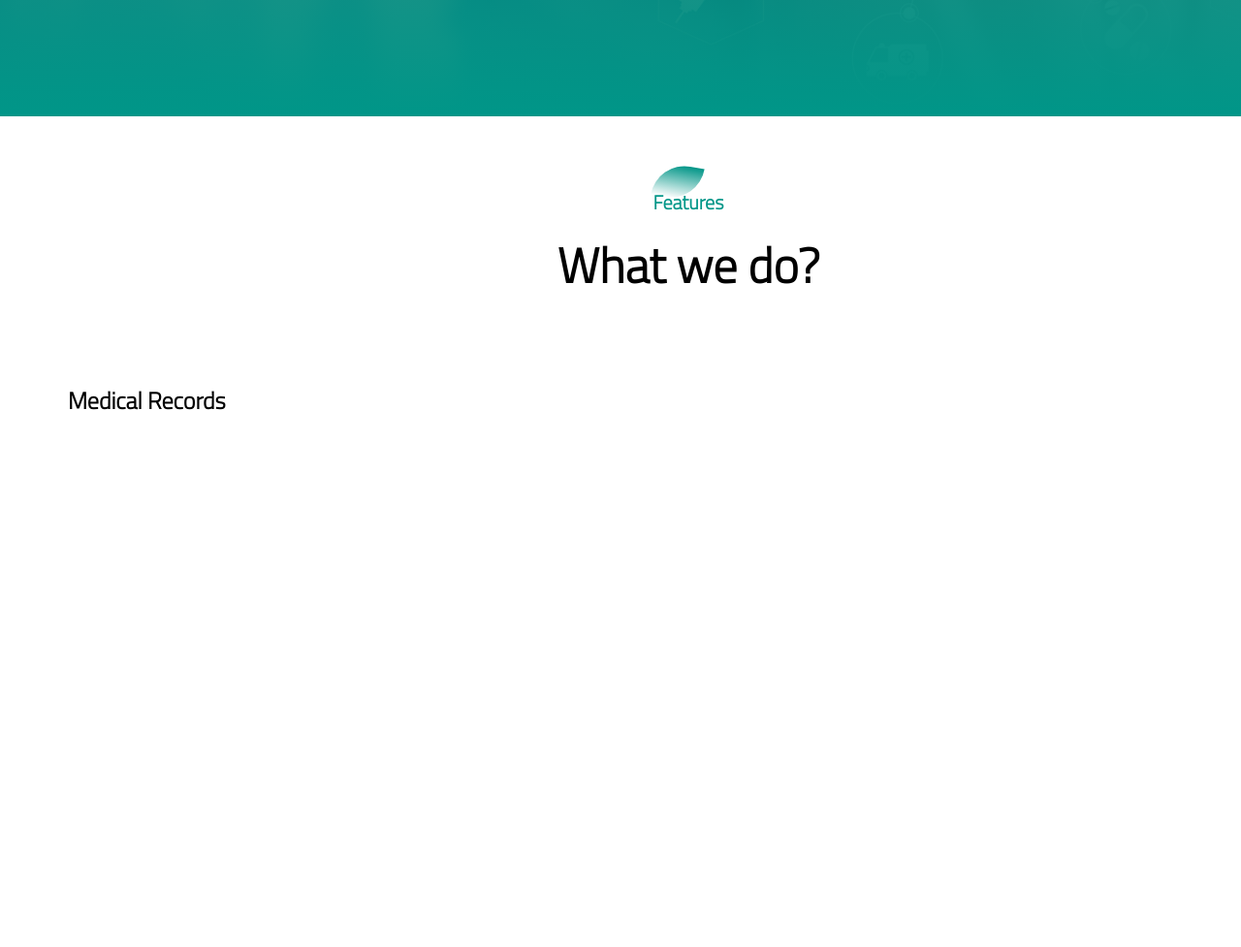
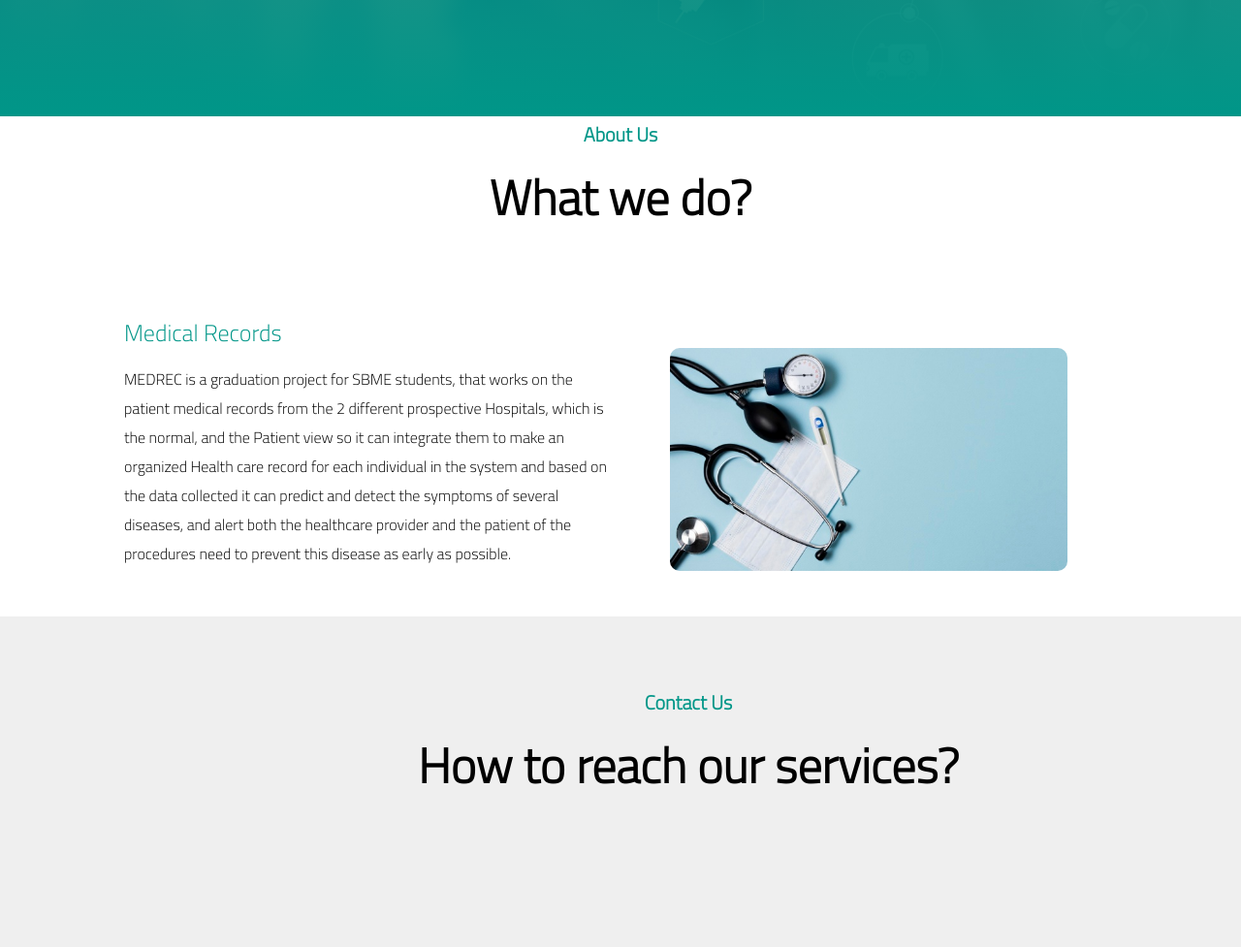
Before and after one commit to yahya-khalaf/MEDREC_website, a plain HTML site: page index.html in a window 1280 px wide. Shown: the part 680-1657 px from the top of the page at 97% size. Before the commit the page ends 1186 px from the top, so only its background shows below. Drawn offline with Linux system fonts and the light colour scheme; some packages are replaced by stand-ins of ours; a script that the page names is missing.

Commit message:
main page 1.1

```diff
--- a/index.html
+++ b/index.html
@@ -6,6 +6,7 @@
       <meta name="viewport" content="width = device-width, intial-scale=1">
       <link href="https://fonts.googleapis.com/css2?family=Cairo:wght@300&display=swap" rel="stylesheet">
       <link href="https://fonts.googleapis.com/css2?family=Changa&display=swap" rel="stylesheet">
+      <script src="https://cdn.jsdelivr.net/gh/cferdinandi/smooth-scroll/dist/smooth-scroll.polyfills.min.js"></script>
 
     </head>
 
@@ -24,9 +25,9 @@
     <div id="sideNav">                <!--here we made our navigation sections -->
       <nav>
         <ul>
-          <li><a href="#" >Home</a></li>
-          <li><a href="#" >Features</a></li>
-          <li><a href="#" >Contact Us</a></li>
+          <li><a href="#Banner" >Home</a></li>
+          <li><a href="#About-Us" >About Us</a></li>
+          <li><a href="#Contact-Us" >Contact Us</a></li>
         </ul>
       </nav>
     </div>
@@ -34,20 +35,42 @@
     <div id="menuButton">            <!--the button layout -->
       <img src="Images/menu.png" id="menu">
     </div>
+
     <!--the following is the second section of the page -->
-    <section id="Features">
+    <section id="About-Us">
       <div class="title-text">
-        <p>Features</p>
+        <p>About Us</p>
         <h1>What we do?</h1>
       </div>
-      <div class="feature box">
+      <div class="featureBox">
         <div class="features">
           <h1> Medical Records</h1>
+          <div class="features-desc">
+            <div class="feature-icon"></div>
+            <div class="features-text">
+              <p> MEDREC is a graduation project for SBME students, that works on the patient medical records from the 2 different prospective Hospitals, which is the normal, and the Patient view so it can integrate them to make an organized Health care record for each individual in the system and based on the data collected it can predict and detect the symptoms of several diseases, and alert both the healthcare provider and the patient of the procedures need to prevent this disease as early as possible. </p>
+            </div>
+          </div>
+        </div>
+        <div class="features-img">
+          <img src="Images/medical_gear1.jpg">
         </div>
       </div>
     </section>
 
-
+    <!--the following is the third section of the page -->
+    <section id="Contact-Us">
+      <div class="title-text">
+        <p>Contact Us</p>
+        <h1>How to reach our services?</h1>
+      </div>
+      <!-- <div class="Social-Links">
+        <i class="fa fa-facebook"></i>
+        <i class="fa fa-twitter"></i>
+        <i class="fa fa-github"></i>
+      </div>
+    -->
+    </section>
 
     <!--the following is our scripts -->
     <script>
@@ -63,8 +86,12 @@
           }
            else{ sideNav.style.right="-250px";
            menu.src="Images/menu.png"
-}
+               }
       }
+       var scroll = new SmoothScroll('a[href*="#"]', {
+           speed: 1000,
+           speedAsDuration: true
+});
     </script>
 
 
--- a/style.css
+++ b/style.css
@@ -132,20 +132,80 @@ nav ul li a{
   z-index: 1;
   display: inline-block;
 }
-.title-text p::after{
+/* .title-text p::after{
   content: "";
   width: 50px;
   height: 35px;
   background: linear-gradient(#019587,#fff);
   position:absolute;
-  top: -20px;
+  top: -2px;
   left: 0;
   z-index: -1;
   transform:rotate(10deg);
   border-top-left-radius: 35px;
   border-bottom-right-radius: 35px;
-}
+}*/
 .title-text h1{
   margin: auto;
   font-size: 50px;
 }
+
+.featureBox {
+  width: 80%;
+  margin: auto;
+  display: flex;
+  flex-wrap: wrap;
+  align-items: center;
+  text-align: center;
+}
+
+.features{
+  flex-basis: 50%;
+}
+
+.features-img{
+  flex-basis: 50%;
+  margin: auto;
+}
+.features-img img{
+  width: 80%;
+  border-radius: 10px;
+}
+.features h1{
+text-align: left;
+margin-bottom: 10px;
+font-weight: 100;
+color: #009688;
+}
+.features-desc{
+  display: flex;
+  align-items: center;
+  margin-bottom: 40px;
+}
+.features-text{
+text-align: left;
+margin-bottom: 10px;
+font-weight: 50;
+}
+@media screen and (max-width:770px ) {
+  .title-text h1{
+    font-size: 35px;
+}
+  .features{
+  flex-basis: 100%;
+}
+.features-img{
+  flex-basis: 100%;
+}
+.features-img img{
+  width: 100%;
+}
+}
+
+/*--the Contact Us section--*/
+
+#Contact-Us{
+  width: 100%;
+  padding: 70px;
+  background: #efefef;
+}
```
